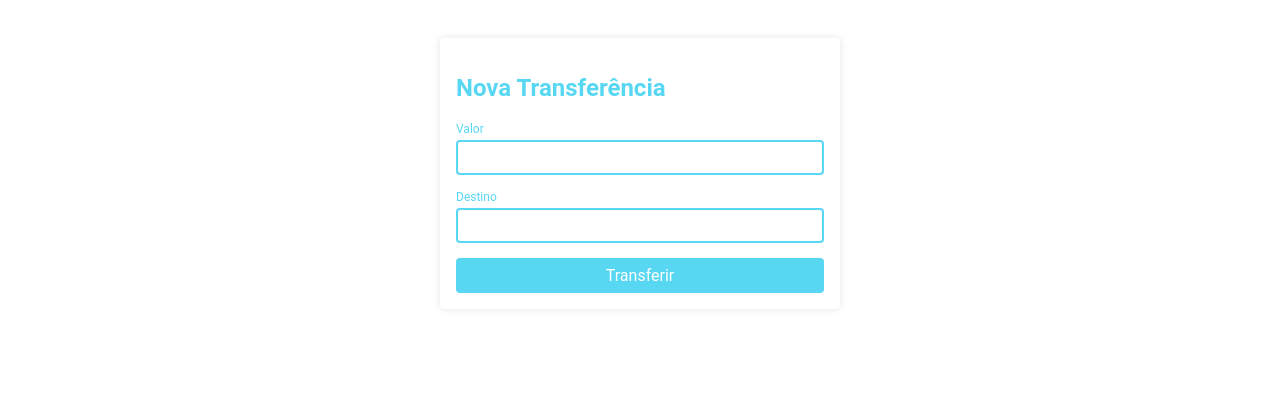
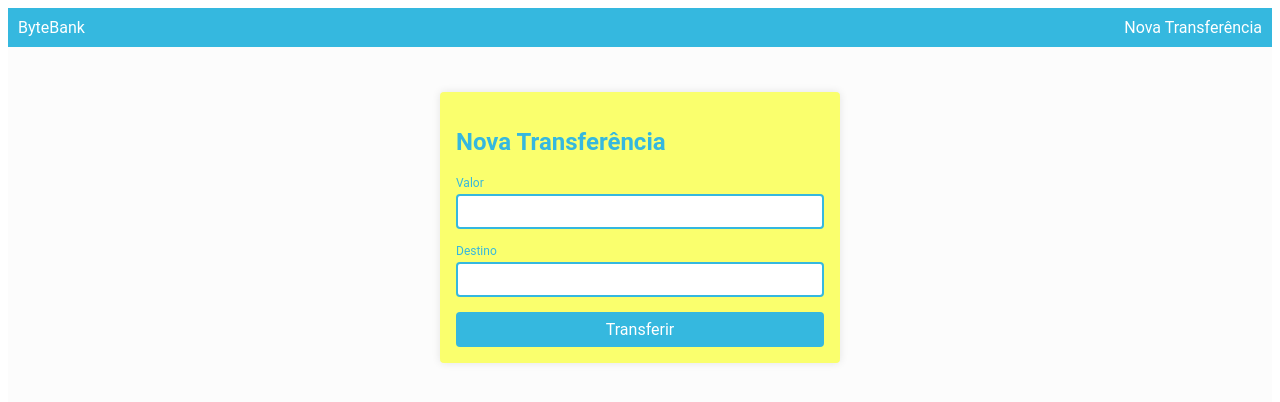
Before and after one commit to AzevedoGabriel/bytebank, an Angular app: page /nova-transfer in a window 1280 px wide. Shown: the top 402 px of the page. Built offline with nearby package versions, Linux system fonts and the light colour scheme.

Commit message:
add routerLink

```diff
--- a/src/app/app.component.html
+++ b/src/app/app.component.html
@@ -1 +1,7 @@
-<router-outlet></router-outlet>
+<header>
+  <a routerLink="extrato">ByteBank</a>
+  <a routerLink="nova-transfer">Nova Transferência</a>
+</header>
+<main>
+  <router-outlet></router-outlet>
+</main>
--- a/src/app/app.component.scss
+++ b/src/app/app.component.scss
@@ -0,0 +1,21 @@
+header {
+  background-color: var(--primary);
+  padding: 10px;
+  color: white;
+  display: flex;
+  justify-content: space-between;
+
+  a {
+    color: inherit;
+    text-decoration: none;
+  }
+
+  .ativo {
+    display: none;
+  }
+}
+
+main {
+  background-color: #fcfcfc;
+  padding: var(--padding);
+}
--- a/src/app/nova-transfer/nova-transfer.component.html
+++ b/src/app/nova-transfer/nova-transfer.component.html
@@ -16,4 +16,4 @@
         <button class="botao" type="submit">Transferir</button>
       </div>
     </form>
-</section>
+  </section>
--- a/src/app/nova-transfer/nova-transfer.component.scss
+++ b/src/app/nova-transfer/nova-transfer.component.scss
@@ -1,5 +1,5 @@
 .formulario {
-  background-color: white;
+  background-color: rgb(250, 255, 109);
   padding: 16px;
   border-radius: 4px;
   box-shadow: 0 0 8px rgba(0, 0, 0, 0.1);
--- a/src/styles.scss
+++ b/src/styles.scss
@@ -1,5 +1,5 @@
 :root {
-  --primary: #58d7f3;
+  --primary: #35b8df;
   --secondary: #132A13;
   --padding: 15px;
   --cinza : #405040;
```
